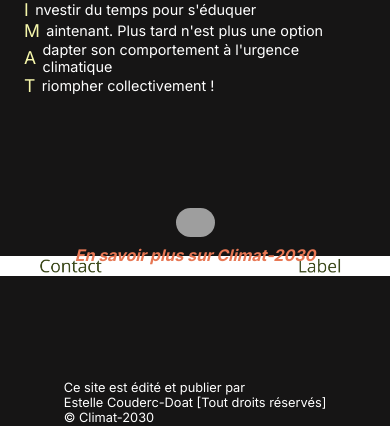
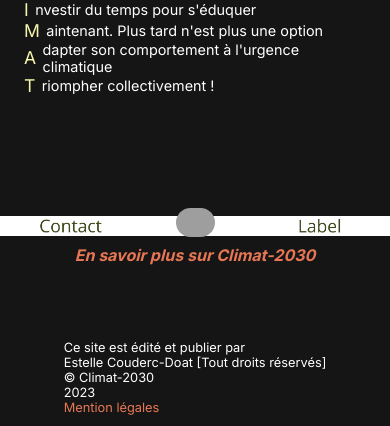
Before and after one commit to ViceVersa34/Climat-2030, a PHP site: page /fr/ in a window 390 px wide. Shown: the part 1930-2356 px from the top of the page. Run offline with PHP 8.4, Linux system fonts and the light colour scheme; grey boxes are pictures that could not be loaded.

Commit message:
adjust responsive footer

```diff
--- a/css/main.css
+++ b/css/main.css
@@ -231,7 +231,11 @@ main {
 	/* --------------------- Footer ----------------------- */
 	.we-can-do-it-img {
 		width: 10vw;
-		border-radius: 4vw;
+		border-radius: 5vw;
+	}
+
+	.bandeau-contact {
+		margin-top: 3vh;
 	}
 
 }
@@ -394,6 +398,27 @@ main {
 	}
 }
 
+@media only screen and (max-width: 800px) {
+
+	.bandeau-contact {
+		margin-top: 2.5vh;
+	}
+}
+
+@media only screen and (max-width: 600px) {
+
+	.bandeau-contact {
+		margin-top: 2vh;
+	}
+}
+
+@media only screen and (max-width: 500px) {
+
+	.bandeau-contact {
+		margin-top: 1.5vh;
+	}
+}
+
 @media only screen and (max-width: 400px) {
 
 	/* --------------------- Header ----------------------- */
@@ -407,6 +432,10 @@ main {
 
 
 	/* --------------------- Footer ----------------------- */
+	.bandeau-contact {
+		margin-top: 1vh;
+	}
+
 	.footer-bottom {
 		margin-top: 5rem;
 	}
```
